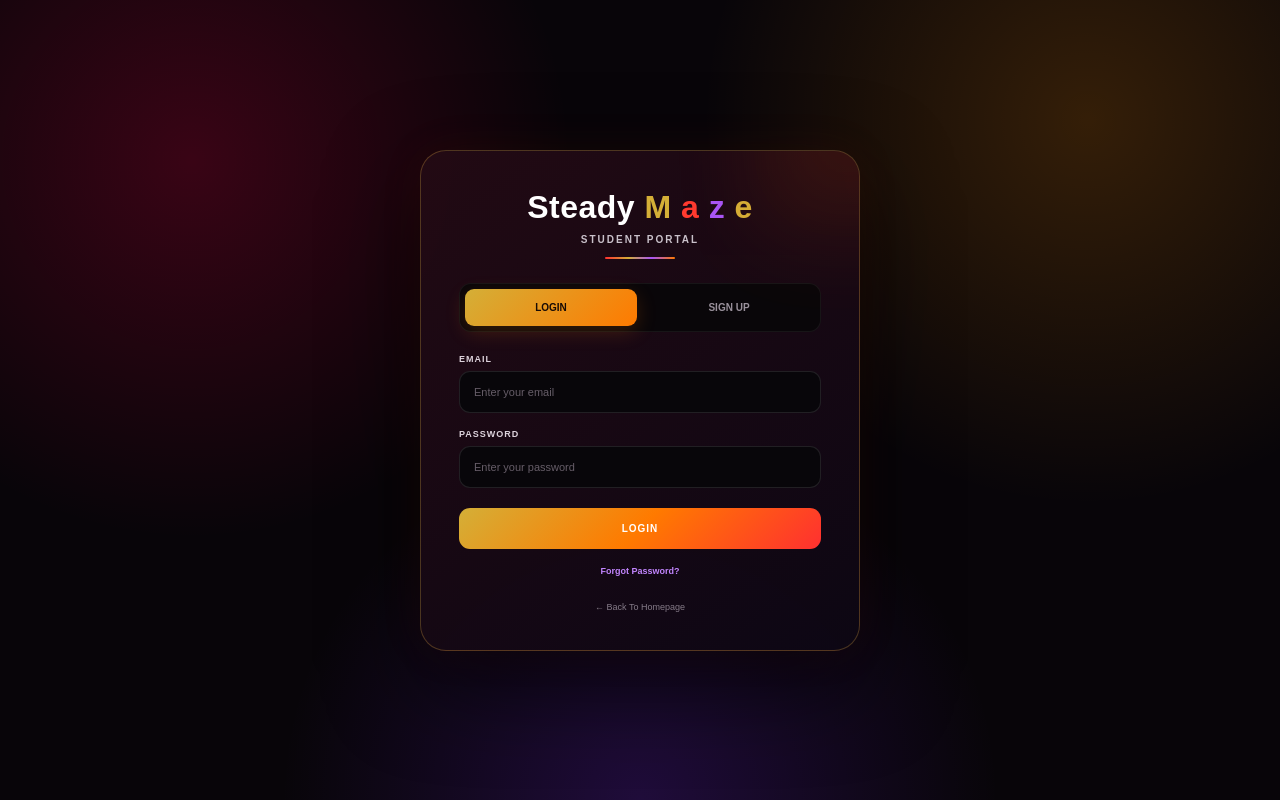
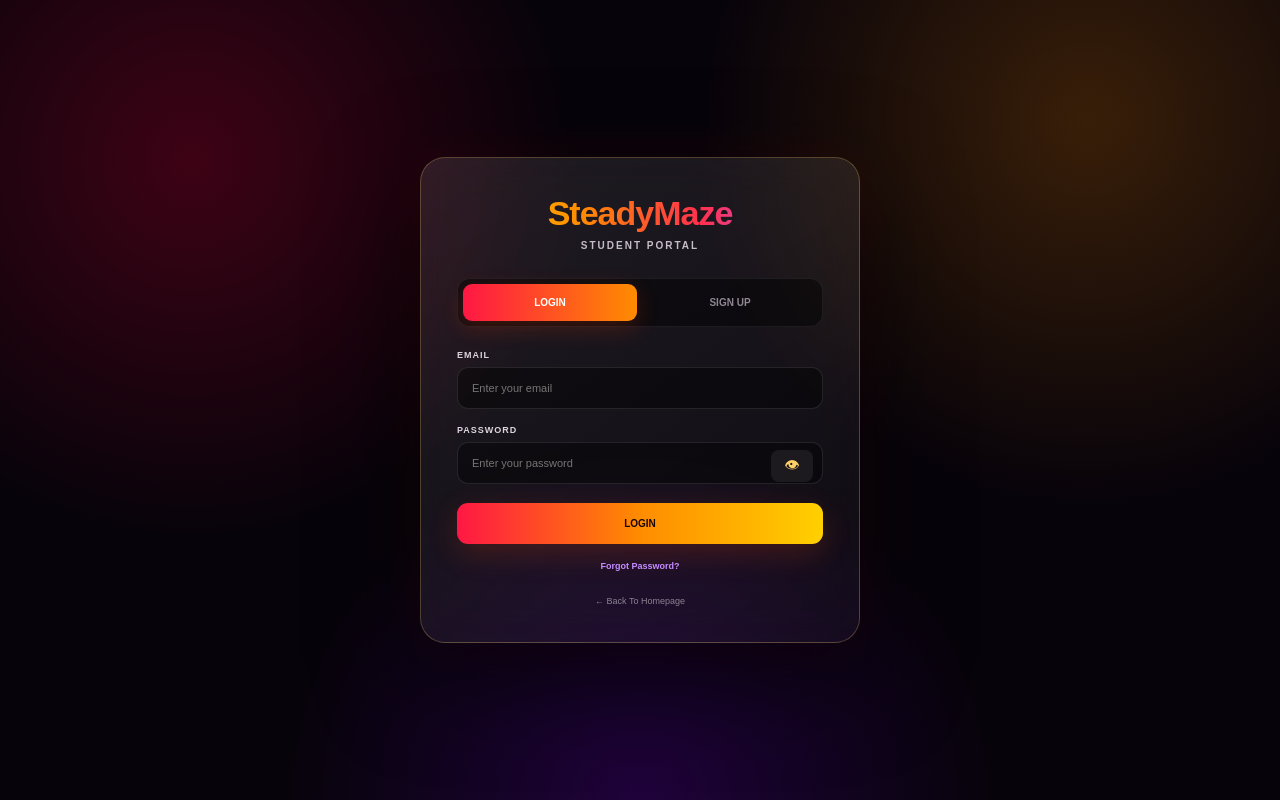
Before and after one commit to saajowsaaja1/SteadyMaze, a plain HTML site: page login.html in a window 1280 px wide. Drawn offline with nearby package versions, Linux system fonts and the light colour scheme.

Commit message:
Update login.html

```diff
--- a/login.html
+++ b/login.html
@@ -1,14 +1,8 @@
 <!DOCTYPE html>
 <html lang="en">
-
 <head>
-
 <meta charset="UTF-8">
-
-<meta
-    name="viewport"
-    content="width=device-width, initial-scale=1.0"
->
+<meta name="viewport" content="width=device-width, initial-scale=1.0">
 
 <title>SteadyMaze | Student Login</title>
 
@@ -18,203 +12,131 @@
     margin:0;
     padding:0;
     box-sizing:border-box;
-    font-family:Arial,Helvetica,sans-serif;
 }
 
 body{
+    min-height:100vh;
+    display:flex;
+    align-items:center;
+    justify-content:center;
+    padding:20px;
 
-    min-height:100vh;
-
-    display:flex;
-    justify-content:center;
-    align-items:center;
-
-    padding:20px;
+    font-family:Arial,Helvetica,sans-serif;
+    color:white;
 
     background:
         radial-gradient(
             circle at 15% 20%,
-            rgba(255,0,70,.20),
+            rgba(255,0,60,.22),
             transparent 30%
         ),
         radial-gradient(
             circle at 85% 15%,
-            rgba(255,145,0,.18),
+            rgba(255,140,0,.20),
             transparent 30%
         ),
         radial-gradient(
             circle at 50% 100%,
-            rgba(125,40,255,.20),
+            rgba(128,0,255,.20),
             transparent 35%
         ),
-        #080509;
-
-    color:#fff;
+        #07030a;
 }
 
 .auth-card{
-
     width:100%;
     max-width:440px;
 
-    padding:38px;
-
-    border-radius:26px;
+    padding:36px;
 
     background:
         linear-gradient(
             145deg,
-            rgba(35,10,20,.96),
-            rgba(13,7,20,.96)
+            rgba(255,255,255,.10),
+            rgba(255,255,255,.035)
         );
 
-    border:
-        1px solid
-        rgba(255,190,70,.25);
+    border:1px solid rgba(255,215,120,.25);
+
+    border-radius:25px;
 
     box-shadow:
-        0 30px 90px rgba(0,0,0,.65),
-        0 0 45px rgba(255,70,30,.08);
+        0 30px 100px rgba(0,0,0,.65),
+        0 0 50px rgba(255,0,60,.08);
 
-    position:relative;
-    overflow:hidden;
-}
-
-.auth-card::before{
-
-    content:"";
-
-    position:absolute;
-
-    width:180px;
-    height:180px;
-
-    top:-100px;
-    right:-80px;
-
-    background:#ff5a00;
-
-    opacity:.12;
-
-    filter:blur(45px);
+    backdrop-filter:blur(22px);
 }
 
 .logo{
-
     text-align:center;
-
-    font-size:32px;
-
+    font-size:34px;
     font-weight:900;
-
-    letter-spacing:.5px;
-
-    margin-bottom:8px;
-}
-
-.logo .gold{
-    color:#d4af37;
-}
-
-.logo .red{
-    color:#ff3b30;
-}
-
-.logo .purple{
-    color:#a855f7;
-}
-
-.subtitle{
-
-    text-align:center;
-
-    color:#c9c1ca;
-
-    font-size:10px;
-
-    font-weight:700;
-
-    letter-spacing:2px;
-
-    margin-bottom:12px;
-}
-
-.brand-line{
-
-    width:70px;
-    height:2px;
-
-    margin:
-        0 auto
-        24px;
-
-    border-radius:20px;
+    letter-spacing:-1px;
+    margin-bottom:7px;
 
     background:
         linear-gradient(
             90deg,
-            #ff3030,
-            #d4af37,
-            #a855f7,
-            #ff7a00
+            #ffd700,
+            #ff8c00,
+            #ff304f,
+            #b65cff
         );
+
+    -webkit-background-clip:text;
+    background-clip:text;
+    color:transparent;
+}
+
+.subtitle{
+    text-align:center;
+    color:#c7bdca;
+    font-size:10px;
+    font-weight:700;
+    letter-spacing:2px;
+    margin-bottom:27px;
 }
 
 .tabs{
-
     display:grid;
-
-    grid-template-columns:
-        1fr 1fr;
-
+    grid-template-columns:1fr 1fr;
     gap:6px;
 
     padding:5px;
+    margin-bottom:23px;
 
-    margin-bottom:22px;
-
-    background:#090609;
-
-    border:
-        1px solid
-        rgba(255,255,255,.06);
-
-    border-radius:12px;
+    background:rgba(0,0,0,.45);
+    border:1px solid rgba(255,255,255,.07);
+    border-radius:13px;
 }
 
 .tab{
-
     border:0;
-
     padding:13px;
 
     border-radius:9px;
 
     background:transparent;
-
-    color:#9a919c;
+    color:#8f8793;
 
     font-size:10px;
-
     font-weight:900;
 
     cursor:pointer;
 }
 
 .tab.active{
+    color:white;
 
     background:
         linear-gradient(
-            135deg,
-            #d4af37,
-            #ff7a00
+            90deg,
+            #ff1744,
+            #ff8c00
         );
 
-    color:#170b05;
-
     box-shadow:
-        0 6px 20px
-        rgba(255,120,0,.18);
+        0 7px 22px rgba(255,60,0,.20);
 }
 
 .form{
@@ -226,29 +148,29 @@ body{
 }
 
 label{
-
     display:block;
-
     margin-bottom:7px;
 
-    color:#ddd3dc;
+    color:#ddd4df;
 
     font-size:9px;
-
     font-weight:900;
-
     letter-spacing:1px;
 }
 
+.input-wrap{
+    position:relative;
+}
+
 input{
-
     width:100%;
 
     padding:14px;
 
     margin-bottom:16px;
 
-    background:#08060a;
+    background:
+        rgba(0,0,0,.42);
 
     border:
         1px solid
@@ -258,113 +180,117 @@ input{
 
     outline:none;
 
-    color:#fff;
+    color:white;
 
     font-size:11px;
-
-    transition:.2s;
-}
-
-input::placeholder{
-    color:#665d68;
 }
 
 input:focus{
-
-    border-color:#d4af37;
+    border-color:#ff9d00;
 
     box-shadow:
         0 0 0 3px
-        rgba(212,175,55,.07),
+        rgba(255,140,0,.08);
+}
 
-        0 0 20px
-        rgba(255,70,30,.05);
+.password-input{
+    padding-right:55px;
+}
+
+.toggle-password{
+    position:absolute;
+
+    right:10px;
+    top:8px;
+
+    height:32px;
+    min-width:42px;
+
+    border:0;
+    border-radius:8px;
+
+    background:
+        rgba(255,255,255,.07);
+
+    color:#ffd166;
+
+    cursor:pointer;
+
+    font-size:15px;
+}
+
+.toggle-password:hover{
+    background:
+        rgba(255,140,0,.14);
 }
 
 .main-button{
-
     width:100%;
 
     padding:15px;
 
-    margin-top:4px;
+    margin-top:3px;
 
     border:0;
-
     border-radius:11px;
 
     background:
         linear-gradient(
-            135deg,
-            #d4af37,
-            #ff7a00,
-            #ff3030
+            90deg,
+            #ff1744,
+            #ff8c00,
+            #ffd000
         );
 
-    color:#fff;
+    color:#170600;
 
     font-size:10px;
-
     font-weight:900;
-
-    letter-spacing:1px;
 
     cursor:pointer;
 
-    transition:.2s;
+    box-shadow:
+        0 10px 30px
+        rgba(255,70,0,.18);
 }
 
 .main-button:hover{
-
-    transform:
-        translateY(-1px);
-
-    box-shadow:
-        0 12px 30px
-        rgba(255,80,20,.20);
+    transform:translateY(-1px);
 }
 
 .main-button:disabled{
-
     opacity:.55;
-
     cursor:not-allowed;
-
     transform:none;
 }
 
 .forgot{
-
     display:block;
 
     margin-top:17px;
 
     text-align:center;
 
-    color:#c084fc;
+    color:#c58cff;
 
     font-size:9px;
-
     font-weight:900;
-
-    text-decoration:none;
 
     cursor:pointer;
 }
 
 .forgot:hover{
-    color:#d4af37;
+    color:#ffd166;
 }
 
 .back{
-
     display:block;
 
-    margin-top:26px;
+    margin-top:25px;
 
     text-align:center;
 
-    color:#857b88;
+    color:#8d8292;
 
     font-size:9px;
 
@@ -372,27 +298,26 @@ input:focus{
 }
 
 .back:hover{
-    color:#d4af37;
+    color:#ffd166;
 }
 
 .message{
-
     display:none;
 
     margin-bottom:15px;
 
-    padding:12px;
+    padding:11px;
 
-    border-radius:9px;
+    border-radius:10px;
 
     background:
-        rgba(212,175,55,.08);
+        rgba(255,166,0,.08);
 
     border:
         1px solid
-        rgba(212,175,55,.15);
+        rgba(255,166,0,.15);
 
-    color:#ffd76a;
+    color:#ffd166;
 
     font-size:9px;
 
@@ -402,21 +327,19 @@ input:focus{
 }
 
 .message.error{
-
     background:
-        rgba(255,45,70,.09);
+        rgba(255,0,60,.09);
 
     border-color:
-        rgba(255,45,70,.18);
+        rgba(255,0,60,.18);
 
-    color:#ff858f;
+    color:#ff7189;
 }
 
 .info{
-
     margin-top:13px;
 
-    color:#847987;
+    color:#827887;
 
     text-align:center;
 
@@ -428,17 +351,15 @@ input:focus{
 @media(max-width:500px){
 
     .auth-card{
-        padding:28px 22px;
+        padding:28px 21px;
     }
 
     .logo{
-        font-size:27px;
+        font-size:29px;
     }
-
 }
 
 </style>
-
 </head>
 
 <body>
@@ -446,28 +367,17 @@ input:focus{
 <div class="auth-card">
 
     <div class="logo">
-
-        Steady
-        <span class="gold">M</span>
-        <span class="red">a</span>
-        <span class="purple">z</span>
-        <span class="gold">e</span>
-
+        SteadyMaze
     </div>
 
     <div class="subtitle">
         STUDENT PORTAL
     </div>
 
-    <div class="brand-line"></div>
-
     <div
         id="message"
         class="message"
     ></div>
-
-
-    <!-- TABS -->
 
     <div
         class="tabs"
@@ -495,9 +405,7 @@ input:focus{
     </div>
 
 
-    <!-- =========================
-         LOGIN
-    ========================== -->
+    <!-- LOGIN -->
 
     <form
         id="loginForm"
@@ -521,13 +429,27 @@ input:focus{
             PASSWORD
         </label>
 
+        <div class="input-wrap">
+
             <input
                 type="password"
                 id="loginPassword"
+                class="password-input"
                 placeholder="Enter your password"
                 autocomplete="current-password"
                 required
             >
+
+            <button
+                type="button"
+                class="toggle-password"
+                onclick="togglePassword('loginPassword',this)"
+                aria-label="Show password"
+            >
+                👁
+            </button>
+
+        </div>
 
         <button
             type="submit"
@@ -537,19 +459,17 @@ input:focus{
             LOGIN
         </button>
 
-        <a
+        <span
             class="forgot"
             onclick="showForgot()"
         >
             Forgot Password?
-        </a>
+        </span>
 
     </form>
 
 
-    <!-- =========================
-         SIGN UP
-    ========================== -->
+    <!-- SIGN UP -->
 
     <form
         id="signupForm"
@@ -585,9 +505,12 @@ input:focus{
             PASSWORD
         </label>
 
+        <div class="input-wrap">
+
             <input
                 type="password"
                 id="signupPassword"
+                class="password-input"
                 placeholder="Create password"
                 minlength="6"
                 autocomplete="new-password"
@@ -595,23 +518,31 @@ input:focus{
             >
 
             <button
+                type="button"
+                class="toggle-password"
+                onclick="togglePassword('signupPassword',this)"
+            >
+                👁
+            </button>
+
+        </div>
+
+        <button
             type="submit"
             id="signupButton"
             class="main-button"
         >
-            CREATE ACCOUNT
+            CREATE STUDENT ACCOUNT
         </button>
 
         <div class="info">
-            Your account is secured by Supabase.
+            Your account is managed securely by Supabase.
         </div>
 
     </form>
 
 
-    <!-- =========================
-         FORGOT PASSWORD
-    ========================== -->
+    <!-- FORGOT PASSWORD -->
 
     <form
         id="forgotForm"
@@ -643,19 +574,17 @@ input:focus{
             Supabase will send the password reset link.
         </div>
 
-        <a
+        <span
             class="forgot"
             onclick="showLogin()"
         >
             ← Back To Login
-        </a>
+        </span>
 
     </form>
 
 
-    <!-- =========================
-         NEW PASSWORD
-    ========================== -->
+    <!-- NEW PASSWORD -->
 
     <form
         id="newPasswordForm"
@@ -667,27 +596,53 @@ input:focus{
             NEW PASSWORD
         </label>
 
+        <div class="input-wrap">
+
             <input
                 type="password"
                 id="newPassword"
+                class="password-input"
                 placeholder="Create new password"
                 minlength="6"
                 autocomplete="new-password"
                 required
             >
 
+            <button
+                type="button"
+                class="toggle-password"
+                onclick="togglePassword('newPassword',this)"
+            >
+                👁
+            </button>
+
+        </div>
+
         <label>
             CONFIRM PASSWORD
         </label>
 
+        <div class="input-wrap">
+
             <input
                 type="password"
                 id="confirmPassword"
+                class="password-input"
                 placeholder="Confirm password"
                 minlength="6"
                 autocomplete="new-password"
                 required
             >
+
+            <button
+                type="button"
+                class="toggle-password"
+                onclick="togglePassword('confirmPassword',this)"
+            >
+                👁
+            </button>
+
+        </div>
 
         <button
             type="submit"
@@ -700,8 +655,6 @@ input:focus{
     </form>
 
 
-    <!-- HOME -->
-
     <a
         href="index.html"
         class="back"
@@ -712,16 +665,14 @@ input:focus{
 </div>
 
 
-<!-- =========================================
-     SUPABASE
-========================================= -->
+<!-- SUPABASE -->
 
 <script src="https://cdn.jsdelivr.net/npm/@supabase/supabase-js@2"></script>
 
 <script>
 
 /* =========================================
-   SUPABASE CONNECTION
+   SUPABASE
 ========================================= */
 
 const SUPABASE_URL =
@@ -741,15 +692,10 @@ const supabaseClient =
    MESSAGE
 ========================================= */
 
-function showMessage(
-    text,
-    isError = false
-){
+function showMessage(text,isError=false){
 
     const box =
-        document.getElementById(
-            "message"
-        );
+        document.getElementById("message");
 
     box.textContent = text;
 
@@ -764,43 +710,58 @@ function showMessage(
 function clearMessage(){
 
     const box =
-        document.getElementById(
-            "message"
-        );
+        document.getElementById("message");
 
     box.textContent = "";
 
     box.style.display = "none";
 
-    box.classList.remove(
-        "error"
-    );
+    box.classList.remove("error");
 }
 
 
 /* =========================================
-   HIDE ALL FORMS
+   PASSWORD SHOW / HIDE
+========================================= */
+
+function togglePassword(id,button){
+
+    const input =
+        document.getElementById(id);
+
+    if(!input) return;
+
+    if(input.type === "password"){
+
+        input.type = "text";
+
+        button.textContent = "🙈";
+
+    }else{
+
+        input.type = "password";
+
+        button.textContent = "👁";
+
+    }
+
+}
+
+
+/* =========================================
+   FORM CONTROL
 ========================================= */
 
 function hideForms(){
 
     document
         .querySelectorAll(".form")
-        .forEach(
-            function(form){
+        .forEach(function(form){
 
-                form.classList.remove(
-                    "active"
-                );
+            form.classList.remove("active");
 
+        });
 }
-        );
-}
-
-
-/* =========================================
-   LOGIN SCREEN
-========================================= */
 
 function showLogin(){
 
@@ -825,11 +786,6 @@ function showLogin(){
     clearMessage();
 }
 
-
-/* =========================================
-   SIGNUP SCREEN
-========================================= */
-
 function showSignup(){
 
     hideForms();
@@ -853,11 +809,6 @@ function showSignup(){
     clearMessage();
 }
 
-
-/* =========================================
-   FORGOT SCREEN
-========================================= */
-
 function showForgot(){
 
     hideForms();
@@ -873,11 +824,6 @@ function showForgot(){
     clearMessage();
 }
 
-
-/* =========================================
-   NEW PASSWORD SCREEN
-========================================= */
-
 function showNewPassword(){
 
     hideForms();
@@ -889,8 +835,6 @@ function showNewPassword(){
     document
         .getElementById("tabs")
         .style.display = "none";
-
-    clearMessage();
 }
 
 
@@ -958,6 +902,12 @@ async function createStudent(event){
 
     try{
 
+        /*
+         * Supabase Auth only.
+         *
+         * No localStorage.
+         */
+
         const {
             data,
             error
@@ -969,65 +919,45 @@ async function createStudent(event){
             password:password,
 
             options:{
-
                 data:{
-
                     full_name:name,
-
                     role:"student"
-
-                },
-
-                emailRedirectTo:
-                    window.location.origin +
-                    window.location.pathname
-
+                }
             }
 
         });
 
         if(error){
-
             throw error;
-
         }
 
-
         /*
-         * Supabase Auth handles
-         * the account.
-         *
-         * No localStorage.
+         * If email confirmation is enabled,
+         * Supabase will handle it.
          */
 
         if(!data.session){
 
             document
-                .getElementById(
-                    "signupForm"
-                )
+                .getElementById("signupForm")
                 .reset();
 
             showMessage(
-                "Account created. Please confirm your email before logging in."
+                "Account created. Please follow the Supabase email confirmation process before logging in."
             );
 
             return;
         }
 
-
         /*
-         * If email confirmation
-         * is disabled.
+         * If confirmation is disabled,
+         * login can continue normally.
          */
 
-        await supabaseClient.auth
-            .signOut();
+        await supabaseClient.auth.signOut();
 
         document
-            .getElementById(
-                "signupForm"
-            )
+            .getElementById("signupForm")
             .reset();
 
         showLogin();
@@ -1049,8 +979,7 @@ async function createStudent(event){
         button.disabled = false;
 
         button.textContent =
-            "CREATE ACCOUNT";
-
+            "CREATE STUDENT ACCOUNT";
     }
 
 }
@@ -1091,23 +1020,7 @@ async function loginStudent(event){
     try{
 
         /*
-         * IMPORTANT:
-         *
-         * Login is ONLY handled
-         * by Supabase Auth.
-         *
-         * We DO NOT query:
-         *
-         * students.full_name
-         *
-         * students.status
-         *
-         * or other columns.
-         *
-         * Therefore the previous
-         * "column students.full_name
-         * does not exist" error is
-         * removed.
+         * Login through Supabase Auth.
          */
 
         const {
@@ -1124,28 +1037,32 @@ async function loginStudent(event){
             });
 
         if(error){
-
             throw error;
-
         }
 
         if(!data.user){
 
             throw new Error(
-                "Account was not found."
+                "Account not found."
             );
-
         }
 
-
         /*
-         * LOGIN SUCCESS
+         * IMPORTANT:
          *
-         * Go directly to
-         * student.html.
+         * We do NOT query
+         * students.full_name.
          *
-         * No localStorage.
-         * No students table query.
+         * This prevents:
+         *
+         * column students.full_name
+         * does not exist
+         *
+         * from breaking the login.
+         *
+         * Supabase Auth has already
+         * successfully authenticated
+         * the student.
          */
 
         window.location.replace(
@@ -1154,9 +1071,38 @@ async function loginStudent(event){
 
     }catch(error){
 
+        let message =
+            error.message ||
+            "Login failed.";
+
+        /*
+         * Friendly Supabase errors.
+         */
+
+        if(
+            message
+                .toLowerCase()
+                .includes("invalid login credentials")
+        ){
+
+            message =
+                "Incorrect email or password.";
+
+        }
+
+        if(
+            message
+                .toLowerCase()
+                .includes("email not confirmed")
+        ){
+
+            message =
+                "Please confirm your email before logging in.";
+
+        }
+
         showMessage(
-            error.message ||
-            "Login failed.",
+            message,
             true
         );
 
@@ -1166,14 +1112,13 @@ async function loginStudent(event){
 
         button.textContent =
             "LOGIN";
-
     }
 
 }
 
 
 /* =========================================
-   PASSWORD RESET
+   FORGOT PASSWORD
 ========================================= */
 
 async function sendReset(event){
@@ -1206,23 +1151,16 @@ async function sendReset(event){
         } =
         await supabaseClient.auth
             .resetPasswordForEmail(
-
                 email,
-
                 {
-
                     redirectTo:
                         window.location.origin +
                         window.location.pathname
-
                 }
-
             );
 
         if(error){
-
             throw error;
-
         }
 
         showMessage(
@@ -1243,7 +1181,6 @@ async function sendReset(event){
 
         button.textContent =
             "SEND RESET LINK";
-
     }
 
 }
@@ -1261,16 +1198,12 @@ async function changePassword(event){
 
     const password =
         document
-            .getElementById(
-                "newPassword"
-            )
+            .getElementById("newPassword")
             .value;
 
     const confirm =
         document
-            .getElementById(
-                "confirmPassword"
-            )
+            .getElementById("confirmPassword")
             .value;
 
     if(password.length < 6){
@@ -1310,15 +1243,11 @@ async function changePassword(event){
         } =
         await supabaseClient.auth
             .updateUser({
-
                 password:password
-
             });
 
         if(error){
-
             throw error;
-
         }
 
         showMessage(
@@ -1351,7 +1280,6 @@ async function changePassword(event){
 
         button.textContent =
             "CHANGE PASSWORD";
-
     }
 
 }
@@ -1363,7 +1291,6 @@ async function changePassword(event){
 
 supabaseClient.auth
     .onAuthStateChange(
-
         function(event){
 
             if(
@@ -1374,18 +1301,16 @@ supabaseClient.auth
                 showNewPassword();
 
                 showMessage(
-                "Create your new SteadyMaze password."
+                    "Create your new password."
                 );
-
             }
 
         }
-
     );
 
 
 /* =========================================
-   CHECK RECOVERY URL
+   RECOVERY CHECK
 ========================================= */
 
 function checkRecovery(){
@@ -1397,12 +1322,8 @@ function checkRecovery(){
         window.location.search;
 
     if(
-        hash.includes(
-            "type=recovery"
-        ) ||
-        search.includes(
-            "type=recovery"
-        )
+        hash.includes("type=recovery") ||
+        search.includes("type=recovery")
     ){
 
         setTimeout(
@@ -1413,15 +1334,9 @@ function checkRecovery(){
             },
             500
         );
-
     }
 
 }
-
-
-/* =========================================
-   START
-========================================= */
 
 checkRecovery();
 
```
Lines whose indentation alone changed are shown as unchanged.
